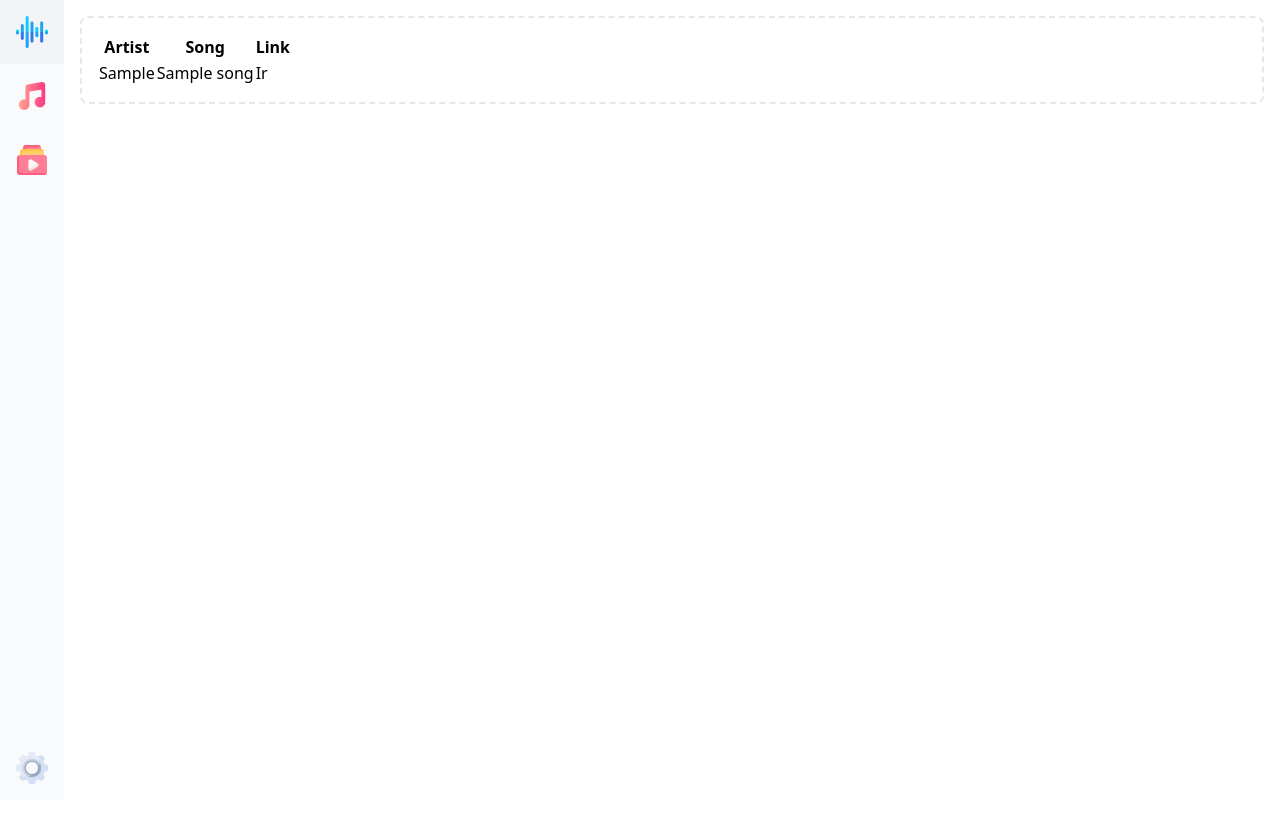
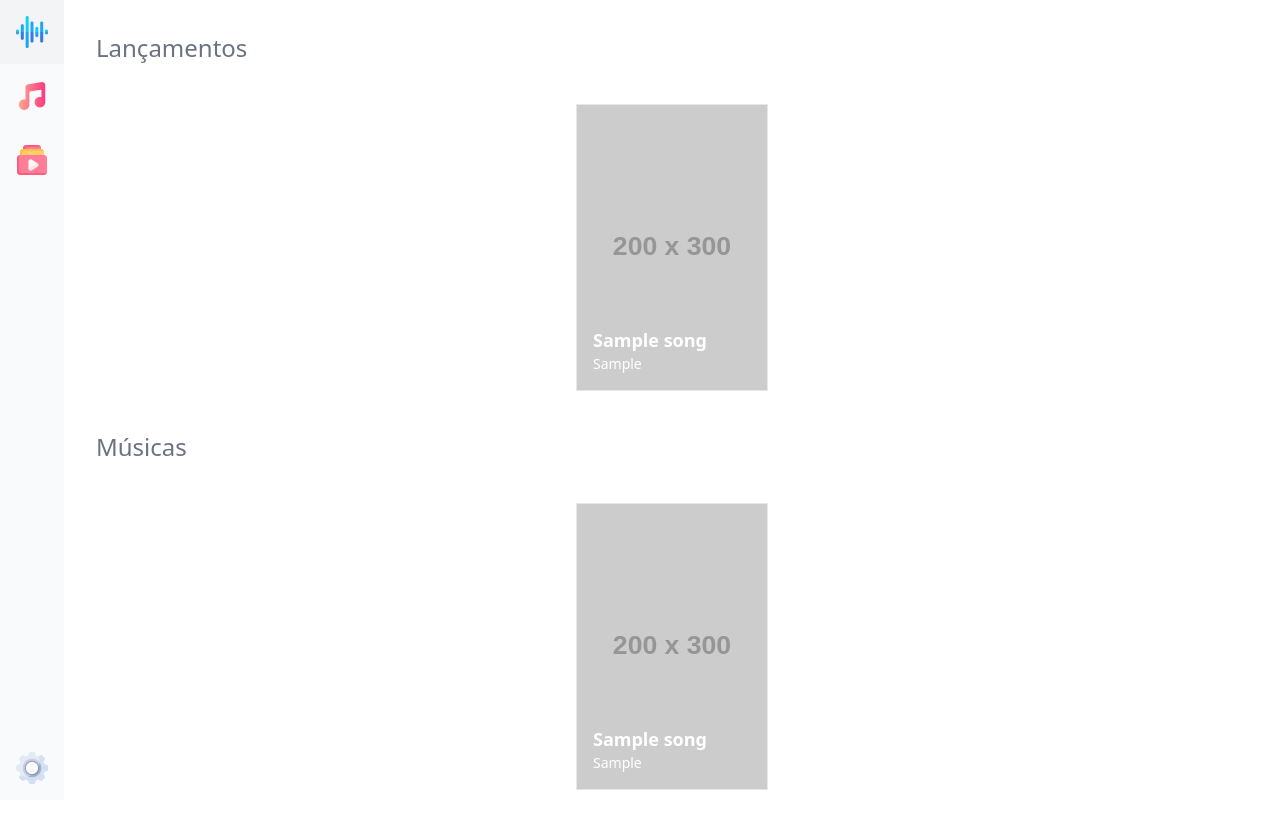
Before and after one commit to caetanovns/guitartracks, a Django app: page /songs/ in a window 1280 px wide. Before the commit the page ends 784 px from the top, so only its background shows below. Run offline with Django 5.2, Linux system fonts and the light colour scheme; tables that the repository leaves empty hold one stand-in row (values such as "Sample post"); grey boxes labelled with a size stand in for pictures from a placeholder-image service; some libraries are stand-ins or nearby versions.

Commit message:
- added image card

```diff
--- a/songs/views.py
+++ b/songs/views.py
@@ -5,7 +5,7 @@ from songs.models import Song
 
 # Create your views here.
 def index(request):
-    songs = Song.objects.all()
+    songs = Song.objects.all()[:10]
     return render(request, 'songs/index.html', {'songs': songs})
 
 
--- a/templates/home.html
+++ b/templates/home.html
@@ -5,7 +5,7 @@
     {%  include 'sidenav.html' %}
 
     <div class="p-4 sm:ml-16">
-        <div class="p-4 border-2 border-gray-200 border-dashed rounded-lg dark:border-gray-700">
+        <div class="p-4 border-gray-200 border-dashed rounded-lg dark:border-gray-700">
             {% block container %}
             {% endblock container %}
         </div>
--- a/templates/songs/index.html
+++ b/templates/songs/index.html
@@ -1,18 +1,24 @@
 {% extends "home.html" %}
 {% load static %}
 {% block container %}
-    <table>
-        <tr>
-            <th>Artist</th>
-            <th>Song</th>
-            <th>Link</th>
-        </tr>
-        {% for song in songs %}
-            <tr>
-                <td>{{ song.artist}}</td>
-                <td>{{ song.title}}</td>
-                <td><a href="{% url 'view_song' song.id %}">Ir</a></td>
-            </tr>
-        {% endfor %}
-    </table>
+    <div class="space-y-8">
+        <div class="sm:flex sm:items-left sm:justify-between">
+            <h2 class="text-xl text-gray-500 dark:text-white sm:text-2xl">Lançamentos</h2>
+        </div>
+        <section class="bg-white dark:bg-gray-900 flex flex-wrap justify-center">
+            {% for song in songs %}
+                {% include 'songs/partials/_card_song.html' %}
+            {% endfor %}
+        </section>
+
+
+        <div class="sm:flex sm:items-left sm:justify-between">
+            <h2 class="text-xl text-gray-500 dark:text-white sm:text-2xl">Músicas</h2>
+        </div>
+        <section class="bg-white dark:bg-gray-900 flex flex-wrap justify-center">
+            {% for song in songs %}
+                {% include 'songs/partials/_card_song.html' %}
+            {% endfor %}
+        </section>
+    </div>
 {% endblock container %}
--- /dev/null
+++ b/templates/songs/partials/_card_song.html
@@ -0,0 +1,9 @@
+<div class="relative m-2 w-48 bg-white border border-gray-200 dark:bg-gray-800 dark:border-gray-700">
+    <a href="#">
+        <img class="" src="https://placehold.co/200x300" alt=""/>
+    </a>
+    <div class="absolute inset-0 flex flex-col items-start justify-end p-4">
+        <div class="text-white text-lg font-semibold">{{ song.title }}</div>
+        <div class="text-white text-sm">{{ song.artist }}</div>
+    </div>
+</div>
```
